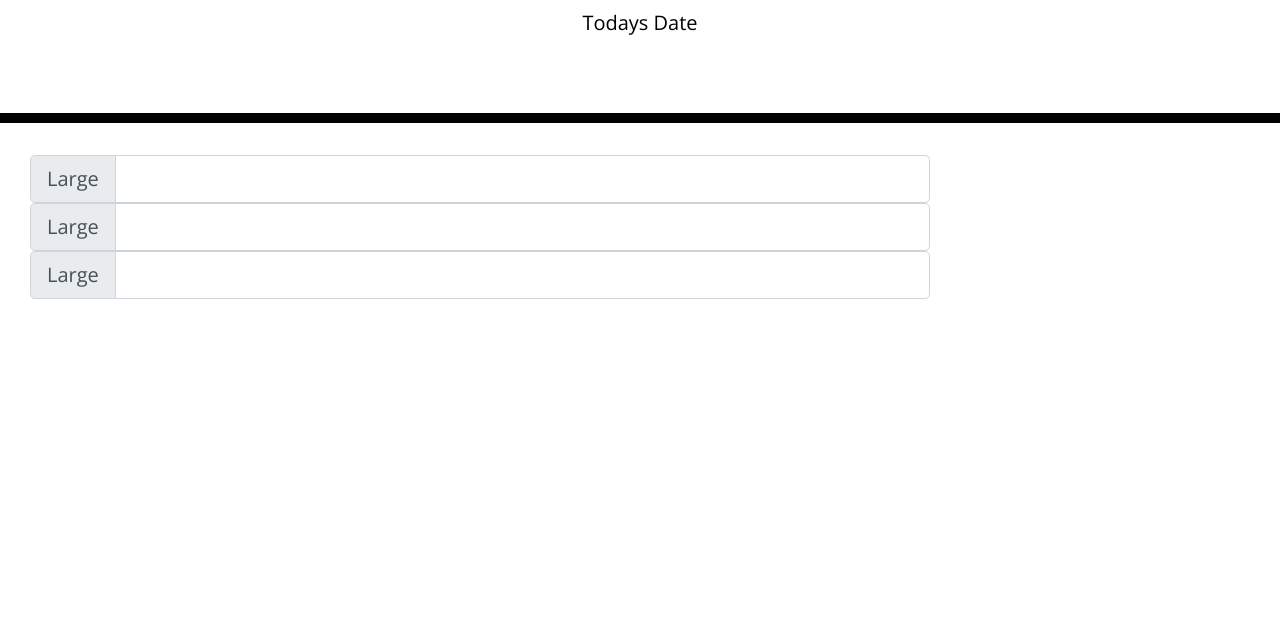
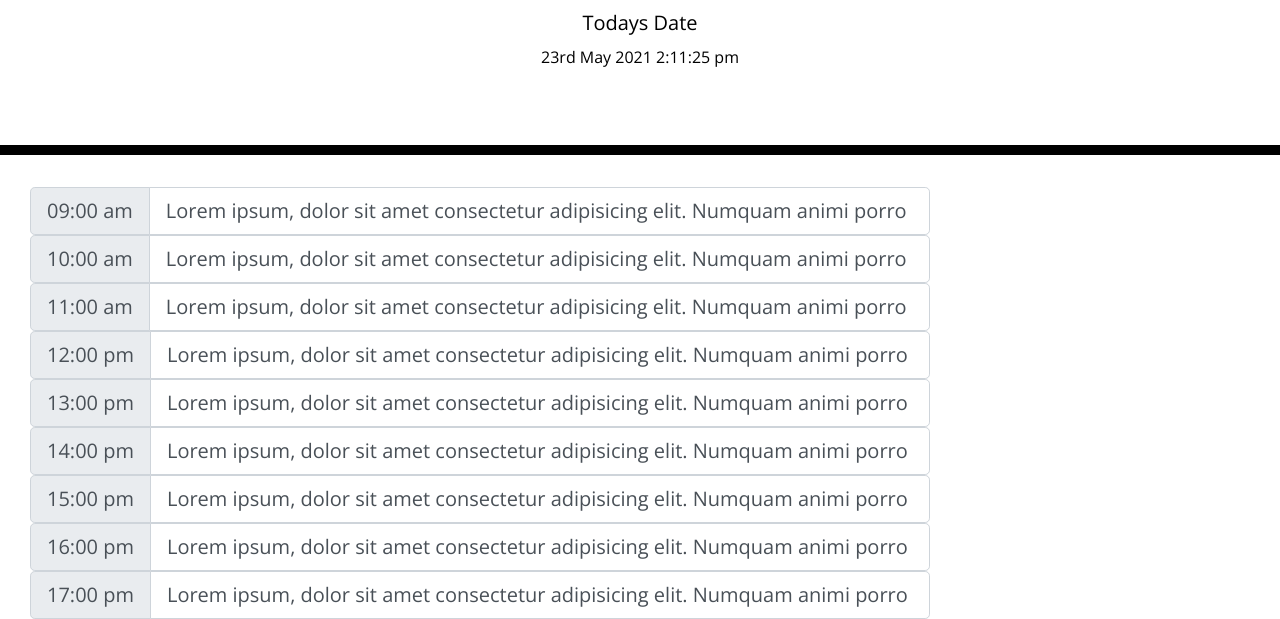
Before and after one commit to absk786/assignment-5, a plain HTML site: page index.html in a window 1280 px wide. Shown: the part 181-800 px from the top of the page. Drawn offline with nearby package versions, Linux system fonts and the light colour scheme.

Commit message:
asdfasdf

```diff
--- a/index.html
+++ b/index.html
@@ -32,23 +32,77 @@
     </header>
     <main class="col-12 col-lg-9">
       <div class="container">
+        <div class="input-group input-group-lg" id="time-09-am" >
+          <div class="input-group-prepend">
+            <span class="input-group-text" id="inputGroup-sizing-lg"> 09:00 am</span>
+          </div>
+          <div class="form-control" aria-label="Large" aria-describedby="inputGroup-sizing-sm">
+            Lorem ipsum, dolor sit amet consectetur adipisicing elit. Numquam animi porro
+          </div>
+        </div>
+        <div class="input-group input-group-lg" id="10-am">
+          <div class="input-group-prepend">
+            <span class="input-group-text"  id="inputGroup-sizing-lg">10:00 am</span>
+          </div>
+          <div class="form-control" aria-label="Large" aria-describedby="inputGroup-sizing-sm">
+            Lorem ipsum, dolor sit amet consectetur adipisicing elit. Numquam animi porro
+          </div>        </div>
         <div class="input-group input-group-lg">
           <div class="input-group-prepend">
-            <span class="input-group-text" id="inputGroup-sizing-lg">Large</span>
+            <span class="input-group-text" id="inputGroup-sizing-lg"> 11:00 am</span>
           </div>
-          <input type="text" class="form-control" aria-label="Large" aria-describedby="inputGroup-sizing-sm">
+          <div class="form-control" aria-label="Large" aria-describedby="inputGroup-sizing-sm">
+            Lorem ipsum, dolor sit amet consectetur adipisicing elit. Numquam animi porro
+          </div>
         </div>
         <div class="input-group input-group-lg">
           <div class="input-group-prepend">
-            <span class="input-group-text"  id="inputGroup-sizing-lg">Large</span>
+            <span class="input-group-text" id="inputGroup-sizing-lg">12:00 pm</span>
           </div>
-          <input type="text" class="form-control" aria-label="Large" aria-describedby="inputGroup-sizing-sm">
+          <div class="form-control" aria-label="Large" aria-describedby="inputGroup-sizing-sm">
+            Lorem ipsum, dolor sit amet consectetur adipisicing elit. Numquam animi porro
+          </div>
         </div>
         <div class="input-group input-group-lg">
           <div class="input-group-prepend">
-            <span class="input-group-text" id="inputGroup-sizing-lg">Large</span>
+            <span class="input-group-text" id="inputGroup-sizing-lg">13:00 pm</span>
           </div>
-          <input type="text" class="form-control" aria-label="Large" aria-describedby="inputGroup-sizing-sm">
+          <div class="form-control" aria-label="Large" aria-describedby="inputGroup-sizing-sm">
+            Lorem ipsum, dolor sit amet consectetur adipisicing elit. Numquam animi porro
+          </div>
+
+        </div>
+        <div class="input-group input-group-lg">
+          <div class="input-group-prepend">
+            <span class="input-group-text" id="inputGroup-sizing-lg">14:00 pm</span>
+          </div>
+          <div class="form-control" aria-label="Large" aria-describedby="inputGroup-sizing-sm">
+            Lorem ipsum, dolor sit amet consectetur adipisicing elit. Numquam animi porro
+          </div>
+        </div>
+        <div class="input-group input-group-lg">
+          <div class="input-group-prepend">
+            <span class="input-group-text" id="inputGroup-sizing-lg">15:00 pm</span>
+          </div>
+          <div class="form-control" aria-label="Large" aria-describedby="inputGroup-sizing-sm">
+            Lorem ipsum, dolor sit amet consectetur adipisicing elit. Numquam animi porro
+          </div>
+        </div>
+        <div class="input-group input-group-lg">
+          <div class="input-group-prepend">
+            <span class="input-group-text" id="inputGroup-sizing-lg">16:00 pm</span>
+          </div>
+          <div class="form-control" aria-label="Large" aria-describedby="inputGroup-sizing-sm">
+            Lorem ipsum, dolor sit amet consectetur adipisicing elit. Numquam animi porro
+          </div>
+        </div>
+        <div class="input-group input-group-lg">
+          <div class="input-group-prepend">
+            <span class="input-group-text" id="inputGroup-sizing-lg">17:00 pm</span>
+          </div>
+          <div class="form-control" aria-label="Large" aria-describedby="inputGroup-sizing-sm">
+            Lorem ipsum, dolor sit amet consectetur adipisicing elit. Numquam animi porro
+          </div>
         </div>
 
       </div>
@@ -58,8 +112,8 @@
       <!-- Timeblocks go here -->
     </div>
 
+    <script src="http://ajax.googleapis.com/ajax/libs/jquery/1.7.1/jquery.min.js" type="text/javascript"></script>
     <script src="https://cdnjs.cloudflare.com/ajax/libs/moment.js/2.24.0/moment.min.js"></script>
     <script src="./script.js"></script>
-    <script src="https://code.jquery.com/jquery-3.4.1.min.js"></script>
-  </body>
-</html>
+
+    </html>
--- a/script.js
+++ b/script.js
@@ -1,4 +1,55 @@
+let tasks = [];
+let getDate = moment().format ("Do MMMM YYYY h:mm:ss a");
+let getHour =  moment().format ("h");
+let taskIdCounter = 0;
+// data-task-Id is linked with taskIdCounter. every time we add a new task we will add taskCounterId ++
+// setAttribute("data-task-id", taskIdCounter);The setAttribute() method can be used to add or update any attribute on an HTML element, but the only attribute we need for now is data-task-id, which we set to the current value of taskIdCounter.
 
-let getDate = moment ().format ("Do MMMM YYYY");
-console.log(getDate);
+// Jquery methods
+$(document).ready(function(){
+// this gets the date from the variable and displays it
 $("#todaysDateEl").text(getDate);
+// select all span tags
+let allSpanTags = $("span").text();
+// allSpanTags.find(text)
+console.log(allSpanTags);
+
+// compare the value of text content to getHour
+
+// let calanderTime = $(this).text();
+// console.log(calanderTime);
+//  if (getHour = 5) {}
+
+
+
+$(".form-control").on("click", function () {
+  // When that happens, we need to collect a few pieces of data: the
+  // current value of the element, the parent element's ID, and the element's position in the list.
+  console.log("this has been clicked");
+  $(".form-control").on("blur", "textarea",function () {
+  // get the parent divs id
+  let timeStatus = $(this).closest().attr("id").replace("time-", );
+  console.log(timeStatus);
+
+  } );
+   // console log the currently selected elemnt
+   console.log(this);
+   // get current text
+   let currentText = $(this).text().trim();
+  console.log(currentText);
+  // create a new text area input
+  let textInput = $("<textarea>").addClass("form-control").attr("data-task-id", taskIdCounter). val(currentText);
+  console.log(textInput);
+  console.log(taskIdCounter);
+  // replace with the new textInput element
+  $(this).replaceWith(textInput);
+  // highlight the input box for user
+  textInput.trigger("focus");
+  taskIdCounter++;
+  // on click add a new p tag with the id - this way we can keep track of the tasks
+
+})
+
+// this function will set the colours based on time
+
+  });
```
